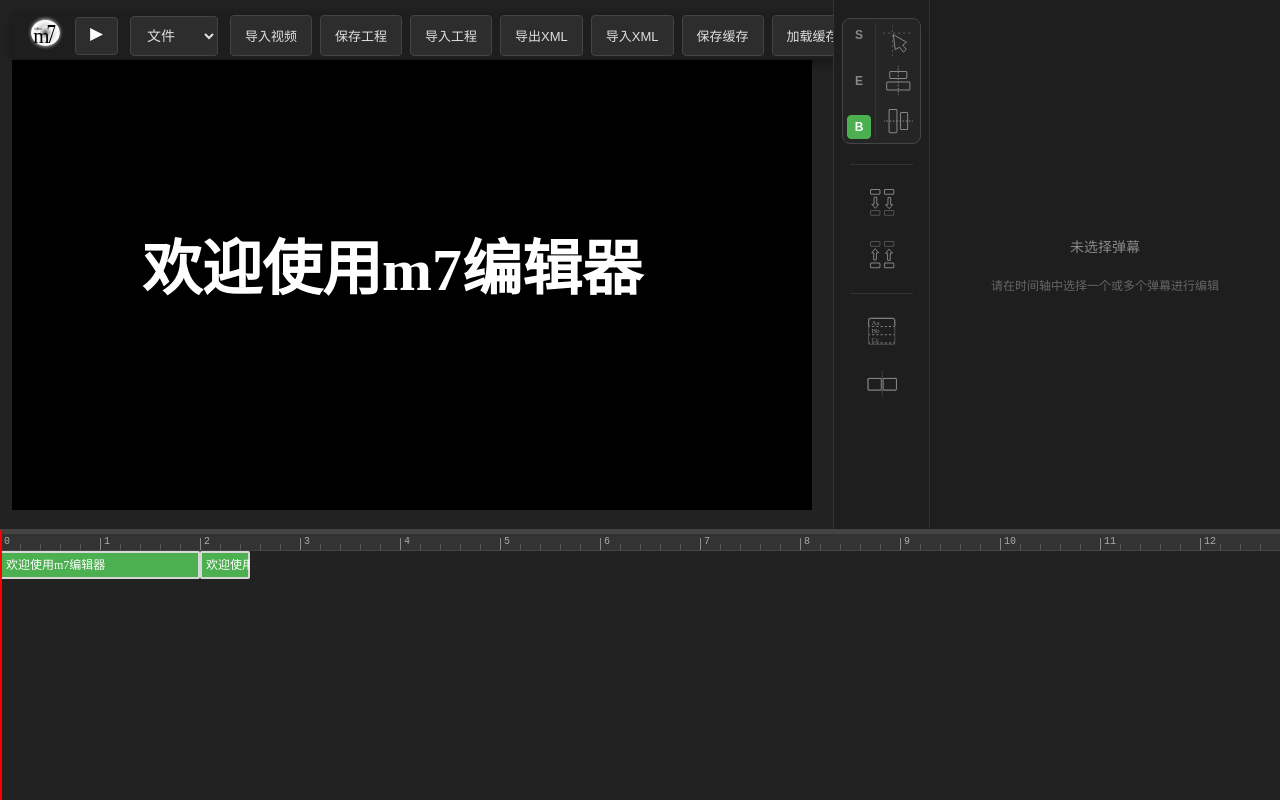
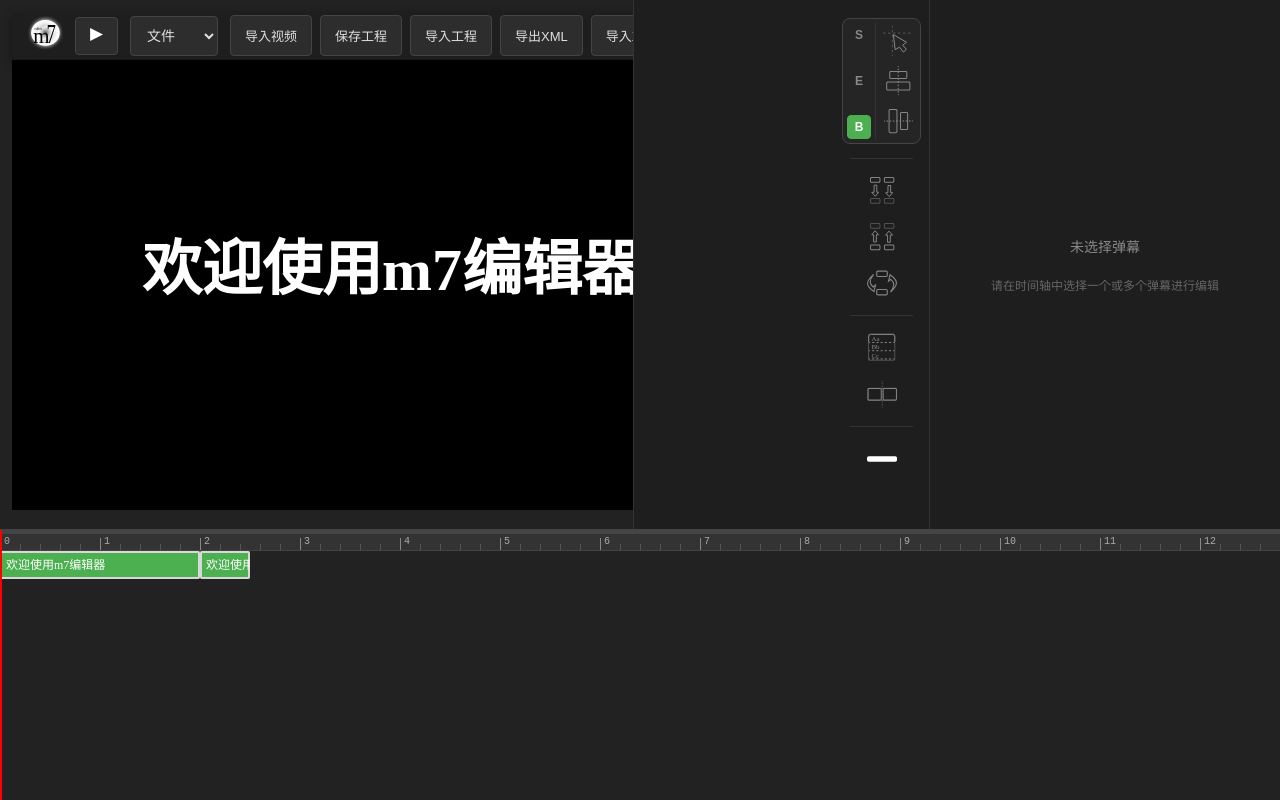
Before and after one commit to qmwNEbrVt2233/m7-editor, a Vue app: page / in a window 1280 px wide. Built offline with nearby package versions, Linux system fonts and the light colour scheme.

Commit message:
preparation

```diff
--- a/src/App.vue
+++ b/src/App.vue
@@ -118,8 +118,7 @@ function onTimelineDragStart(e: MouseEvent) {
 
 .toolbar-section {
   display: flex;
-  flex-direction: column;
-  align-items: center;
+  flex-direction: row;
   padding: 8px;
   background-color: #1e1e1e;
   border-left: 1px solid #333;
--- a/src/components/editor/ToolBar.vue
+++ b/src/components/editor/ToolBar.vue
@@ -1,4 +1,7 @@
 <template>
+  <div class="advanced-tools">
+    <!-- 高级工具内容 -->
+  </div>
   <div class="toolbar">
     <div class="tool-group framed-group">
       <div class="mode-selector">
@@ -69,6 +72,14 @@
     >
       <img src="/src/icon/E_to_S.svg" alt="结束坐标应用至起始坐标" />
     </button>
+    <button
+      class="tool-btn"
+      :disabled="!hasSelection"
+      title="互换结束与起始坐标"
+      @click=""
+    >
+      <img src="/src/icon/S_E_exchange.svg" alt="互换结束与起始坐标" />
+    </button>
 
     <div class="divider"></div>
 
@@ -87,6 +98,16 @@
       @click="handleTimeSplit"
     >
       <img src="/src/icon/cut.svg" alt="时间分割" />
+    </button>
+
+    <div class="divider"></div>
+
+    <button
+      class="tool-btn"
+      title="高级工具"
+      @click=""
+    >
+      <img src="/src/icon/advanced_tools.svg" alt="高级工具" />
     </button>
   </div>
 </template>
@@ -583,9 +604,19 @@ onBeforeUnmount(() => {
   display: flex;
   flex-direction: column;
   align-items: center;
+  gap: 10px;
+  background-color: #1e1e1e;
+  width: max-content;
+  box-sizing: border-box;
+}
+
+.advanced-tools {
+  width: 200px;
+  display: flex;
+  flex-direction: column;
+  align-items: center;
   gap: 16px;
   background-color: #1e1e1e;
-  width: max-content;
   box-sizing: border-box;
 }
 
```
Also changed, not shown: src/icon/advanced_tools.svg (added).
